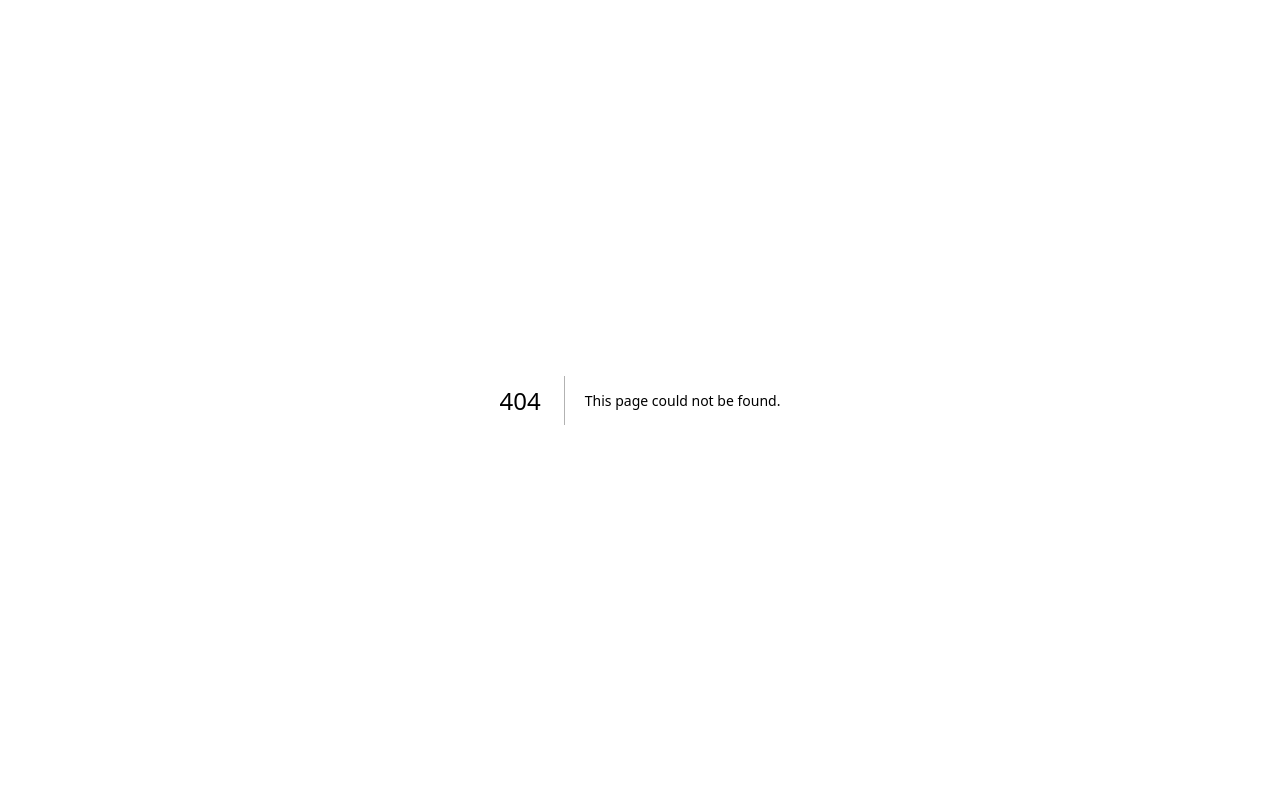
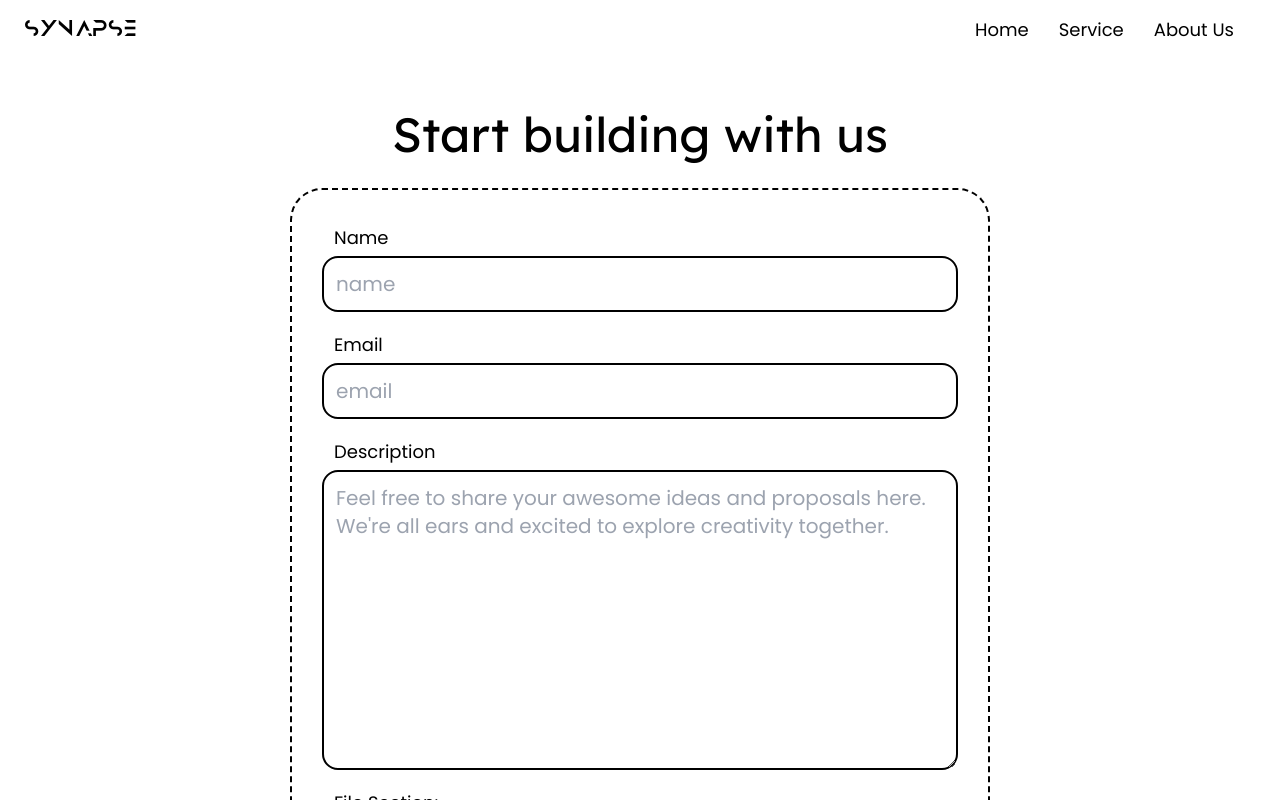
Before and after one commit to ommgh/synapse, a Next.js app: page /start-building in a window 1280 px wide. Before the commit this address had no page. Built offline with nearby package versions, Linux system fonts and the light colour scheme.

Commit message:
added form page and component

```diff
--- /dev/null
+++ b/app/start-building/page.tsx
@@ -0,0 +1,27 @@
+"use client";
+
+import Footer from "@/components/Footer";
+import Form from "@/components/Form";
+import Navbar from "@/components/Navbar";
+import { lexend } from "@/lib/fonts";
+
+export default function Page() {
+    return (
+        <div
+        className="w-screen h-screen overflow-x-hidden"
+        >
+            <Navbar />
+
+            <div
+            className="w-screen min-h-screen p-[80px]"
+            >
+                <h1
+                className={`w-full text-center text-5xl my-[30px] ${lexend.className}`}
+                >Start building with us</h1>
+                <Form />
+            </div>
+
+            <Footer />
+        </div>
+    )
+}
--- /dev/null
+++ b/components/Form.tsx
@@ -0,0 +1,105 @@
+import { poppins } from "@/lib/fonts";
+import { useState } from "react";
+
+const Form = () => {
+    const files: string[] = [];
+    const [uploaded, setUploaded] = useState<boolean>(false)
+    const uploadFiles = (filelist: FileList) => {
+        Array.from(filelist).map(({name}: File, index: number) => {
+            files.push(name);
+        })
+        if(files.length > 0) setUploaded(true);
+        console.log(files)
+    }
+
+    return (
+        <form
+        action="https://getform.io/f/5930f9a6-41c9-4df1-9238-07d0b587be57"
+        method="POST"
+        encType="multipart/form-data"
+        className={`flex flex-col justify-center items-center max-w-[700px] m-auto border-dashed border-2 border-black p-[30px] rounded-[32px] ${poppins.className}`}
+        >
+            <label
+            htmlFor="name"
+            className="text-lg w-full px-3 py-1"
+            >Name</label>
+
+            <input
+            type="text"
+            name="name"
+            id="name"
+            className="text-xl border-2 border-black outline outline-2 outline-transparent rounded-2xl w-full p-3 mb-[15px] hover:outline-black focus:outline-black"
+            placeholder="name" />
+
+            <label
+            htmlFor="email"
+            className="text-lg w-full px-3 py-1"
+            >Email</label>
+
+            <input
+            type="email"
+            name="email"
+            id="email"
+            className="text-xl border-2 border-black outline outline-2 outline-transparent rounded-2xl w-full p-3 mb-[15px] hover:outline-black focus:outline-black"
+            placeholder="email" />
+
+            <label
+            htmlFor="message"
+            className="text-lg w-full px-3 py-1"
+            >Description</label>
+
+            <textarea
+            id="message"
+            name="message"
+            className="min-h-[300px] text-xl border-2 border-black outline outline-2 outline-transparent rounded-2xl w-full p-3 mb-[15px] hover:outline-black focus:outline-black"
+            placeholder="Feel free to share your awesome ideas and proposals here. We're all ears and excited to explore creativity together." />
+
+            <label htmlFor="file"
+            className="text-lg w-full px-3 py-1"
+            >File Section:</label>
+
+            <div
+            id="file"
+            className="relative w-full h-[200px] flex justify-center items-center border-2 border-dashed border-black rounded-2xl outline outline-2 outline-black outline-offset-4 hover:cursor-pointer hover:bg-slate-200"
+            >
+                {!uploaded ?
+                    <p
+                    className="w-full text-center"
+                    >Upload files or drag or drop them</p>:
+
+                    <div>
+                        hi
+                        {files.map((fileName: string, index: number) => (
+                            <p
+                            className="py-2 px-4 border-dotted border-[3px] border-black rounded-lg"
+                            >{fileName}</p>
+                        ))}
+                    </div>
+                }
+
+                <input
+                type="file"
+                name="file"
+                className="absolute top-0 left-0 w-full h-full opacity-0 border-2 border-red-300"
+                multiple
+                onClick={(e: any) => uploadFiles(e.target.files)}
+                />
+            </div>
+
+            {uploaded && <button
+            className="py-2 px-7 mt-[34px] text-xl font-medium tracking-wide border-2 border-black rounded-lg outline outline-2 outline-transparent hover:outline-black hover:font-semibold"
+            onClick={() => {
+                files.splice(0, files.length)
+                setUploaded(false)
+            }}
+            >Cancel upload</button>}
+
+            <button
+            type="submit"
+            className="py-2 px-7 mt-[34px] text-xl font-medium tracking-wide border-2 border-black rounded-lg outline outline-2 outline-transparent hover:outline-black hover:font-semibold"
+            >Send</button>
+        </form>
+    );
+};
+
+export default Form;
```
